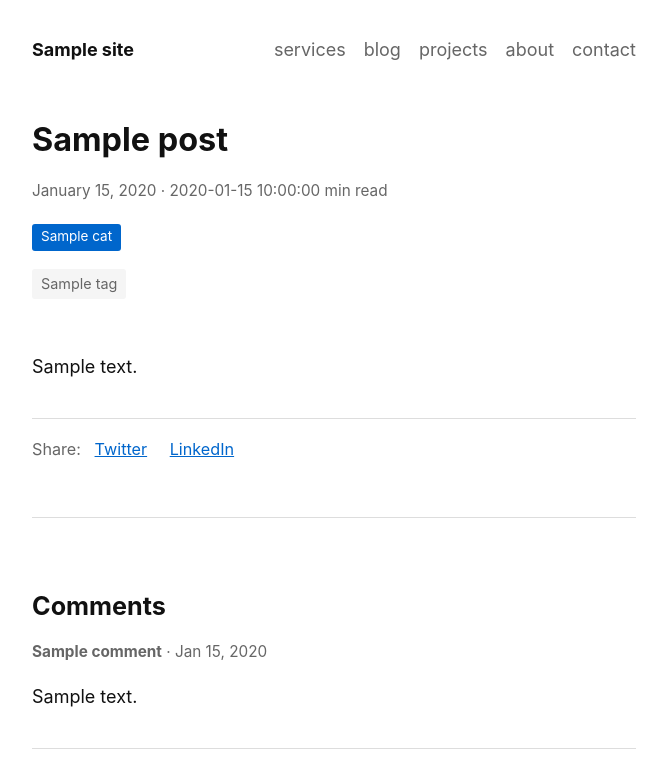
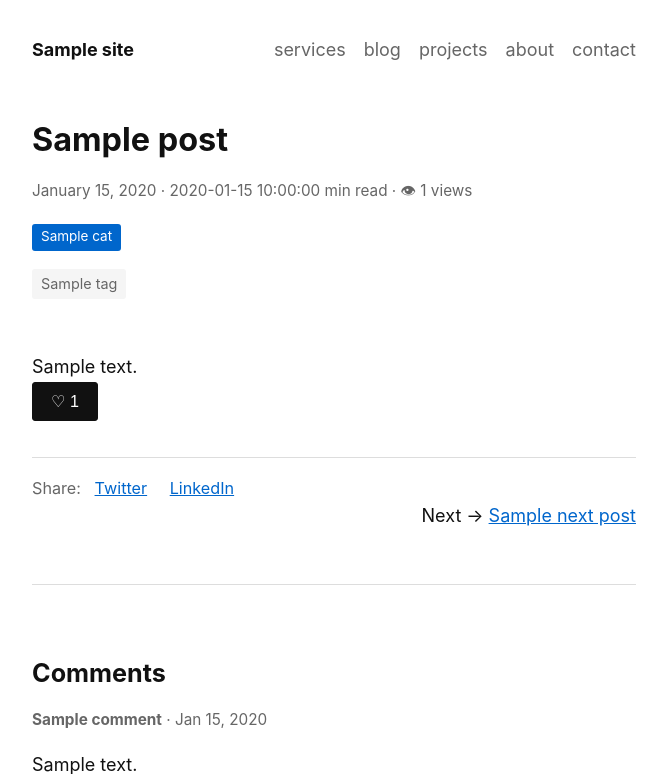
Before and after one commit to Hemanth-stack/portfolio-minimal, a FastAPI app: template app/templates/blog/post.html in a window 1280 px wide. Shown: the top 774 px of the page, without its empty margins (306-973 px from the left). Run offline with FastAPI, Linux system fonts and the light colour scheme; the template is opened without the code that fills it: most values are stand-ins (such as "Sample title", 1, 10 or a date in 2020); some libraries are stand-ins or nearby versions.

Commit message:
feat: add view counts, like button, and prev/next navigation for blog posts

```diff
--- a/app/routers/public.py
+++ b/app/routers/public.py
@@ -362,15 +362,6 @@ async def download_resume():
     raise HTTPException(status_code=404, detail="Resume PDF not found")
 
 
-# ============ Services ============
-
-@router.get("/services", response_class=HTMLResponse)
-async def services(request: Request, db: AsyncSession = Depends(get_db)):
-    """Services/Hire Me page."""
-    ctx = await common_context(request, db)
-    return templates.TemplateResponse("services.html", ctx)
-
-
 @router.get("/contact", response_class=HTMLResponse)
 async def contact(request: Request, db: AsyncSession = Depends(get_db)):
     ctx = await common_context(request, db)
@@ -592,7 +583,7 @@ async def blog_by_category(request: Request, slug: str, db: AsyncSession = Depen
     category = result.scalar_one_or_none()
 
     if not category:
-        return RedirectResponse("/blog")
+        raise HTTPException(status_code=404, detail="Category not found")
 
     result = await db.execute(
         select(Post)
@@ -631,7 +622,7 @@ async def blog_by_tag(request: Request, slug: str, db: AsyncSession = Depends(ge
     tag = result.scalar_one_or_none()
 
     if not tag:
-        return RedirectResponse("/blog")
+        raise HTTPException(status_code=404, detail="Tag not found")
 
     result = await db.execute(
         select(Post)
@@ -674,12 +665,33 @@ async def blog_post(request: Request, slug: str, db: AsyncSession = Depends(get_
     post = result.scalar_one_or_none()
 
     if not post or not post.published:
-        return RedirectResponse("/blog")
+        raise HTTPException(status_code=404, detail="Post not found")
+
+    # Increment view count
+    post.view_count = (post.view_count or 0) + 1
+    await db.commit()
 
     comments = [c for c in post.comments if c.approved]
 
     post_content = render_markdown(post.content)
     estimate_read_time_val = estimate_read_time(post.content)
+
+    # Get previous and next posts
+    prev_result = await db.execute(
+        select(Post)
+        .where(Post.published == True, Post.created_at < post.created_at)
+        .order_by(Post.created_at.desc())
+        .limit(1)
+    )
+    prev_post = prev_result.scalar_one_or_none()
+
+    next_result = await db.execute(
+        select(Post)
+        .where(Post.published == True, Post.created_at > post.created_at)
+        .order_by(Post.created_at.asc())
+        .limit(1)
+    )
+    next_post = next_result.scalar_one_or_none()
 
     render_template = templates.TemplateResponse("blog/post.html", {
         **ctx,
@@ -687,9 +699,47 @@ async def blog_post(request: Request, slug: str, db: AsyncSession = Depends(get_
         "content": post_content,
         "read_time": estimate_read_time_val,
         "comments": comments,
+        "prev_post": prev_post,
+        "next_post": next_post,
     })
 
     return render_template
+
+
+@router.post("/blog/{slug}/like", response_class=JSONResponse)
+async def like_post(request: Request, slug: str, db: AsyncSession = Depends(get_db)):
+    result = await db.execute(
+        select(Post).where(Post.slug == slug, Post.published == True)
+    )
+    post = result.scalar_one_or_none()
+    if not post:
+        raise HTTPException(status_code=404, detail="Post not found")
+
+    # Check cookie for already-liked
+    liked_posts_cookie = request.cookies.get("liked_posts", "")
+    liked_slugs = [s.strip() for s in liked_posts_cookie.split(",") if s.strip()]
+
+    already_liked = slug in liked_slugs
+    if not already_liked:
+        post.like_count = (post.like_count or 0) + 1
+        await db.commit()
+        liked_slugs.append(slug)
+
+    response = JSONResponse({
+        "like_count": post.like_count,
+        "liked": True
+    })
+
+    if not already_liked:
+        response.set_cookie(
+            "liked_posts",
+            ",".join(liked_slugs),
+            max_age=365 * 24 * 60 * 60,
+            httponly=False,
+            samesite="lax"
+        )
+
+    return response
 
 
 @router.post("/blog/{slug}/comment")
@@ -745,7 +795,7 @@ async def project_detail(request: Request, slug: str, db: AsyncSession = Depends
     project = result.scalar_one_or_none()
 
     if not project:
-        return RedirectResponse("/projects")
+        raise HTTPException(status_code=404, detail="Project not found")
 
     return templates.TemplateResponse("projects/detail.html", {
         **ctx,
@@ -769,6 +819,27 @@ Sitemap: {settings.site_url}/sitemap.xml
 
 # Disallow admin pages
 Disallow: /admin/
+
+# Crawl delay (optional, be nice to small servers)
+# Crawl-delay: 1
+"""
+    return Response(content=content, media_type="text/plain")
+
+
+# Add humans.txt for transparency
+@router.get("/humans.txt")
+async def humans_txt():
+    """Serve humans.txt - give credit to the human behind the site."""
+    settings = get_settings()
+    content = f"""/* TEAM */
+Developer: {settings.site_name}
+Site: {settings.site_url}
+Location: India
+
+/* SITE */
+Standards: HTML5, CSS3, Python, FastAPI
+Components: PostgreSQL, SQLAlchemy, Jinja2
+Software: VS Code, Docker
 """
     return Response(content=content, media_type="text/plain")
 
@@ -779,14 +850,16 @@ async def sitemap_xml(db: AsyncSession = Depends(get_db)):
     settings = get_settings()
     base_url = settings.site_url
 
-    # Static pages
+    # Static pages with estimated last modification
+    from datetime import datetime
+    now = datetime.utcnow().strftime("%Y-%m-%d")
+
     pages = [
-        {"loc": "/", "priority": "1.0", "changefreq": "weekly"},
-        {"loc": "/services", "priority": "0.95", "changefreq": "weekly"},
-        {"loc": "/blog", "priority": "0.9", "changefreq": "daily"},
-        {"loc": "/projects", "priority": "0.8", "changefreq": "weekly"},
-        {"loc": "/about", "priority": "0.7", "changefreq": "monthly"},
-        {"loc": "/contact", "priority": "0.6", "changefreq": "monthly"},
+        {"loc": "/", "priority": "1.0", "changefreq": "weekly", "lastmod": now},
+        {"loc": "/blog", "priority": "0.9", "changefreq": "daily", "lastmod": now},
+        {"loc": "/projects", "priority": "0.8", "changefreq": "weekly", "lastmod": now},
+        {"loc": "/about", "priority": "0.7", "changefreq": "monthly", "lastmod": now},
+        {"loc": "/contact", "priority": "0.6", "changefreq": "monthly", "lastmod": now},
     ]
 
     # Get all published blog posts
@@ -800,12 +873,14 @@ async def sitemap_xml(db: AsyncSession = Depends(get_db)):
     projects = result.scalars().all()
 
     xml = '<?xml version="1.0" encoding="UTF-8"?>\n'
-    xml += '<urlset xmlns="http://www.sitemaps.org/schemas/sitemap/0.9">\n'
+    xml += '<urlset xmlns="http://www.sitemaps.org/schemas/sitemap/0.9" '
+    xml += 'xmlns:image="http://www.google.com/schemas/sitemap-image/1.1">\n'
 
     # Add static pages
     for page in pages:
         xml += f'  <url>\n'
         xml += f'    <loc>{base_url}{page["loc"]}</loc>\n'
+        xml += f'    <lastmod>{page["lastmod"]}</lastmod>\n'
         xml += f'    <changefreq>{page["changefreq"]}</changefreq>\n'
         xml += f'    <priority>{page["priority"]}</priority>\n'
         xml += f'  </url>\n'
--- a/app/templates/blog/post.html
+++ b/app/templates/blog/post.html
@@ -6,12 +6,27 @@
 {% block og_title %}{{ post.title }}{% endblock %}
 {% block og_description %}{{ post.excerpt }}{% endblock %}
 
+{% block schema_type %}BlogPosting{% endblock %}
+{% block schema_extra %},
+        "headline": "{{ post.title }}",
+        "description": "{{ post.excerpt }}",
+        "datePublished": "{{ post.created_at.isoformat() }}",
+        "dateModified": "{{ post.updated_at.isoformat() }}",
+        "author": {
+            "@type": "Person",
+            "name": "{{ site.site_name }}"
+        },
+        "publisher": {
+            "@type": "Person",
+            "name": "{{ site.site_name }}"
+        }{% endblock %}
+
 {% block content %}
 <article class="blog-post">
     <header class="post-header">
         <h1>{{ post.title }}</h1>
         <p class="post-meta">
-            {{ post.created_at.strftime('%B %d, %Y') }} · {{ read_time }} min read
+            {{ post.created_at.strftime('%B %d, %Y') }} · {{ read_time }} min read · 👁 {{ post.view_count or 0 }} views
         </p>
         {% if post.categories %}
         <div class="post-categories">
@@ -33,6 +48,16 @@
         {{ content | safe }}
     </div>
 
+    {# Like button #}
+    <div class="post-like">
+        <button class="like-btn {% if post.slug in request.cookies.get('liked_posts', '').split(',') %}liked{% endif %}"
+                data-slug="{{ post.slug }}"
+                aria-label="Like this post">
+            <span class="like-icon">{% if post.slug in request.cookies.get('liked_posts', '').split(',') %}♥{% else %}♡{% endif %}</span>
+            <span class="like-count">{{ post.like_count or 0 }}</span>
+        </button>
+    </div>
+
     {# Share buttons #}
     <div class="share-buttons">
         <span>Share:</span>
@@ -41,6 +66,23 @@
         <a href="https://www.linkedin.com/shareArticle?mini=true&url={{ request.url }}&title={{ post.title }}"
            target="_blank" rel="noopener">LinkedIn</a>
     </div>
+    {# Prev/Next Navigation #}
+    {% if prev_post or next_post %}
+    <nav class="post-nav">
+        <div class="post-nav-prev">
+            {% if prev_post %}
+            <span class="post-nav-label">← Previous</span>
+            <a href="/blog/{{ prev_post.slug }}">{{ prev_post.title }}</a>
+            {% endif %}
+        </div>
+        <div class="post-nav-next">
+            {% if next_post %}
+            <span class="post-nav-label">Next →</span>
+            <a href="/blog/{{ next_post.slug }}">{{ next_post.title }}</a>
+            {% endif %}
+        </div>
+    </nav>
+    {% endif %}
 </article>
 
 <section class="comments" id="comments">
@@ -77,3 +119,34 @@
 <hr>
 <p><a href="/blog">← Back to all posts</a></p>
 {% endblock %}
+
+{% block scripts %}
+<script>
+document.addEventListener('DOMContentLoaded', () => {
+    const btn = document.querySelector('.like-btn');
+    if (!btn) return;
+
+    // Set initial state from cookie
+    const liked = document.cookie.split(';')
+        .map(c => c.trim())
+        .find(c => c.startsWith('liked_posts='));
+    const likedSlugs = liked ? liked.split('=')[1].split(',') : [];
+    if (likedSlugs.includes(btn.dataset.slug)) {
+        btn.classList.add('liked');
+        btn.querySelector('.like-icon').textContent = '♥';
+    }
+
+    btn.addEventListener('click', async () => {
+        if (btn.classList.contains('liked')) return;
+
+        const res = await fetch(`/blog/${btn.dataset.slug}/like`, { method: 'POST' });
+        if (res.ok) {
+            const data = await res.json();
+            btn.classList.add('liked');
+            btn.querySelector('.like-icon').textContent = '♥';
+            btn.querySelector('.like-count').textContent = data.like_count;
+        }
+    });
+});
+</script>
+{% endblock %}
```
Also changed, not shown: app/templates/blog/list.html (+1 -1 lines).
